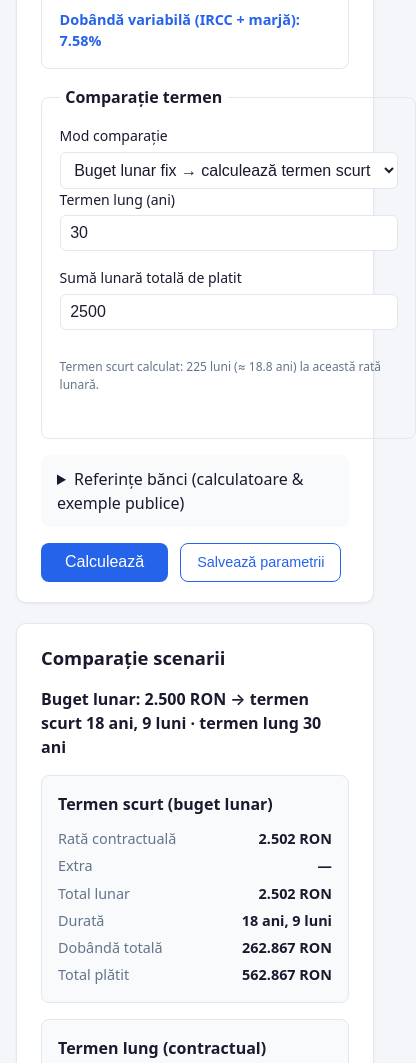
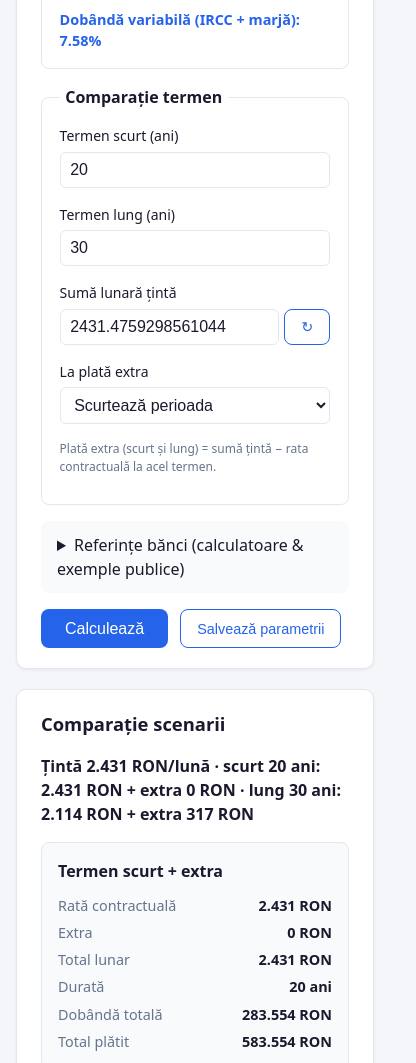
Before and after one commit to cozminv/loan-repayments, a website built with Vite: page index.html in a window 390 px wide. Shown: the part 1129-2192 px from the top of the page, 416 px wide, since content can reach past the window. Built offline with nearby package versions, Linux system fonts and the light colour scheme.

Commit message:
Refactor mortgage comparison logic and enhance UI elements
- Streamlined the mortgage comparison functionality by removing the comparison mode selector and integrating the logic directly into the calculation process.
- Updated the form layout to improve user experience, including dynamic fields for target monthly payment and short term autofill.
- Enhanced the calculation engine to derive short terms based on target monthly payments, ensuring accurate comparisons.
- Improved CSS styles for better alignment and responsiveness of input fields and buttons.
- Updated tests to reflect changes in comparison logic and ensure accuracy in calculations.

```diff
--- a/index.html
+++ b/index.html
@@ -103,34 +103,29 @@
 
         <fieldset class="fieldset">
           <legend>Comparație termen</legend>
-          <label class="full-width">
-            Mod comparație
-            <select id="comparisonMode">
-              <option value="monthly_budget" selected>Buget lunar fix → calculează termen scurt</option>
-              <option value="fixed_terms">Termene fixe (scurt vs lung + extra)</option>
-            </select>
-          </label>
           <div class="grid">
-            <label>
-              Termen lung (ani)
-              <input type="number" id="termLong" value="30" min="1" max="35" />
-            </label>
-          </div>
-          <div class="grid" id="monthlyBudgetFields">
-            <label>
-              Sumă lunară totală de platit
-              <input type="number" id="targetMonthly" value="2500" min="1" step="10" />
-            </label>
-            <p class="hint full-width" id="computedTermHint"></p>
-          </div>
-          <div class="grid hidden" id="fixedTermsFields">
             <label>
               Termen scurt (ani)
               <input type="number" id="termShort" value="20" min="1" max="35" />
             </label>
             <label>
-              Plată extra lunară (opțional)
-              <input type="number" id="extraOverride" placeholder="Auto: diferența ratelor" min="0" step="10" />
+              Termen lung (ani)
+              <input type="number" id="termLong" value="30" min="1" max="35" />
+            </label>
+            <label>
+              Sumă lunară țintă
+              <span class="input-inline">
+                <input type="number" id="targetMonthly" value="2500" min="1" step="10" />
+                <button
+                  type="button"
+                  id="autofillShortTerm"
+                  class="btn-inline secondary"
+                  title="Calculează termen scurt din sumă țintă"
+                  aria-label="Calculează termen scurt din sumă țintă"
+                >
+                  ↻
+                </button>
+              </span>
             </label>
             <label>
               La plată extra
@@ -140,6 +135,9 @@
               </select>
             </label>
           </div>
+          <p class="hint">
+            Plată extra (scurt și lung) = sumă țintă − rata contractuală la acel termen.
+          </p>
         </fieldset>
 
         <details class="bank-refs panel-inset">
--- a/src/engine/compareScenarios.ts
+++ b/src/engine/compareScenarios.ts
@@ -1,6 +1,5 @@
-import { amortize, effectiveAnnualRate } from './amortize.ts';
-import { termMonthsFromTargetPayment } from './termFromPayment.ts';
-import type { ComparisonInputs, ComparisonResult, ScenarioSummary } from './types.ts';
+import { amortize } from './amortize.ts';
+import type { ComparisonInputs, ComparisonResult, ExtraStrategy, RateConfig, RepaymentType, ScenarioSummary } from './types.ts';
 
 function buildSummary(
   label: string,
@@ -22,91 +21,100 @@ function buildSummary(
   };
 }
 
+/** Plată extra = sumă țintă − rata contractuală la acel termen (≥ 0). */
+export function extraFromTargetMonthly(
+  contractualPayment: number,
+  targetMonthlyPayment: number,
+): number {
+  return Math.max(0, targetMonthlyPayment - contractualPayment);
+}
+
+function contractualPaymentAtTerm(
+  principal: number,
+  termMonths: number,
+  repaymentType: RepaymentType,
+  rate: RateConfig,
+): number {
+  return amortize({
+    principal,
+    termMonths,
+    repaymentType,
+    rate,
+    extraMonthly: 0,
+  }).firstPayment;
+}
+
+function amortizeWithTargetExtra(
+  principal: number,
+  termMonths: number,
+  repaymentType: RepaymentType,
+  rate: RateConfig,
+  targetMonthlyPayment: number,
+  extraStrategy: ExtraStrategy,
+): { result: ReturnType<typeof amortize>; contractual: number; extra: number } {
+  const contractual = contractualPaymentAtTerm(principal, termMonths, repaymentType, rate);
+  const extra = extraFromTargetMonthly(contractual, targetMonthlyPayment);
+  const result = amortize({
+    principal,
+    termMonths,
+    repaymentType,
+    rate,
+    extraMonthly: extra,
+    extraStrategy,
+  });
+  return { result, contractual, extra };
+}
+
 export function compareScenarios(inputs: ComparisonInputs): ComparisonResult {
   const {
     principal,
     repaymentType,
     rate,
+    termShortMonths,
     termLongMonths,
-    comparisonMode = 'monthly_budget',
+    targetMonthlyPayment,
     extraStrategy = 'shorten_term',
   } = inputs;
 
-  const annualRate = effectiveAnnualRate(rate, 1);
-  let termShortMonths = inputs.termShortMonths;
-  let computedShortTermMonths: number | undefined;
-
-  if (comparisonMode === 'monthly_budget') {
-    const target = inputs.targetMonthlyPayment ?? 0;
-    const computed = termMonthsFromTargetPayment(
-      principal,
-      annualRate,
-      target,
-      repaymentType,
-    );
-    if (computed == null) {
-      throw new Error(
-        'Bugetul lunar este prea mic pentru a acoperi dobânda. Mărește suma sau verifică dobânda.',
-      );
-    }
-    termShortMonths = computed;
-    computedShortTermMonths = computed;
-  }
-
-  const resultA = amortize({
+  const short = amortizeWithTargetExtra(
     principal,
-    termMonths: termShortMonths,
+    termShortMonths,
     repaymentType,
     rate,
-    extraMonthly: 0,
-  });
+    targetMonthlyPayment,
+    extraStrategy,
+  );
 
-  const mHigh = resultA.firstPayment;
-
-  const resultBBase = amortize({
+  const long = amortizeWithTargetExtra(
     principal,
-    termMonths: termLongMonths,
+    termLongMonths,
     repaymentType,
     rate,
-    extraMonthly: 0,
-  });
+    targetMonthlyPayment,
+    extraStrategy,
+  );
 
-  const mLow = resultBBase.firstPayment;
-
-  let extraMonthly = 0;
-  let resultB = resultBBase;
-
-  if (comparisonMode === 'fixed_terms') {
-    extraMonthly = inputs.extraMonthly ?? Math.max(0, mHigh - mLow);
-    resultB = amortize({
-      principal,
-      termMonths: termLongMonths,
-      repaymentType,
-      rate,
-      extraMonthly,
-      extraStrategy,
-    });
-  }
-
-  const labelA =
-    comparisonMode === 'monthly_budget' ? 'Termen scurt (buget lunar)' : 'Termen scurt';
-  const labelB =
-    comparisonMode === 'monthly_budget' ? 'Termen lung (contractual)' : 'Termen lung + extra';
-
-  const scenarioA = buildSummary(labelA, termShortMonths, mHigh, 0, resultA);
-  const scenarioB = buildSummary(labelB, termLongMonths, mLow, extraMonthly, resultB);
-
-  const matchedMonthlyOutflow =
-    comparisonMode === 'monthly_budget' ? inputs.targetMonthlyPayment ?? mHigh : mHigh;
+  const scenarioA = buildSummary(
+    'Termen scurt + extra',
+    termShortMonths,
+    short.contractual,
+    short.extra,
+    short.result,
+  );
+  const scenarioB = buildSummary(
+    'Termen lung + extra',
+    termLongMonths,
+    long.contractual,
+    long.extra,
+    long.result,
+  );
 
   return {
-    comparisonMode,
-    computedShortTermMonths,
     scenarioA,
     scenarioB,
     interestDelta: scenarioB.totalInterest - scenarioA.totalInterest,
     totalPaidDelta: scenarioB.totalPaid - scenarioA.totalPaid,
     monthsDelta: scenarioB.payoffMonths - scenarioA.payoffMonths,
-    matchedMonthlyOutflow,
+    matchedMonthlyOutflow: targetMonthlyPayment,
   };
 }
--- a/src/engine/presets.ts
+++ b/src/engine/presets.ts
@@ -53,7 +53,7 @@ const GENERIC_PRESETS: LoanPreset[] = [
   {
     id: 'compare_20_vs_30',
     label: 'Comparație 20 vs 30 ani · 250.000 RON',
-    description: 'Scenariu pentru „termen scurt vs lung + extra” la același flux lunar.',
+    description: '250.000 RON, sumă lunară derivată din ~20 ani vs termen 30 ani + extra.',
     snapshot: {
       principal: 250_000,
       currency: 'RON',
--- a/src/main.ts
+++ b/src/main.ts
@@ -15,9 +15,8 @@ import {
   loadFormFromStorage,
   readFormValues,
   saveFormToStorage,
-  toggleComparisonFields,
   toggleRateFields,
-  updateComputedTermHint,
+  autofillShortTermFromTarget,
   type LoanFormValues,
 } from './ui/loanForm.ts';
 import { formValuesToRateConfig } from './ui/rateConfig.ts';
@@ -120,7 +119,6 @@ function loadBankExample(): void {
   }
   applyFormSnapshot(ref.snapshot);
   toggleRateFields();
-  toggleComparisonFields();
   loadedExamplePayment =
     ref.snapshot.expectedMonthlyPayment != null
       ? {
@@ -178,58 +176,41 @@ function run(): void {
   const v = readFormValues();
   saveFormToStorage();
 
+  const termShortMonths = v.termShortYears * 12;
   const termLongMonths = v.termLongYears * 12;
-  const termShortMonths = v.termShortYears * 12;
   const rate = formValuesToRateConfig(v);
 
-  let comparison;
-  try {
-    comparison = compareScenarios({
-      principal: v.principal,
-      repaymentType: v.repaymentType,
-      rate,
-      comparisonMode: v.comparisonMode,
-      targetMonthlyPayment: v.targetMonthlyPayment,
-      termShortMonths,
-      termLongMonths,
-      extraMonthly: v.extraOverride,
-      extraStrategy: v.extraStrategy,
-    });
-  } catch (err) {
-    alert(err instanceof Error ? err.message : 'Date invalide pentru comparație.');
+  if (termShortMonths >= termLongMonths) {
+    alert('Termenul scurt trebuie să fie mai mic decât termenul lung.');
     return;
   }
 
-  const shortMonths =
-    comparison.computedShortTermMonths ?? comparison.scenarioA.termMonths;
-  if (shortMonths >= termLongMonths) {
-    alert('Termenul scurt calculat trebuie să fie mai mic decât termenul lung.');
-    return;
-  }
+  const comparison = compareScenarios({
+    principal: v.principal,
+    repaymentType: v.repaymentType,
+    rate,
+    termShortMonths,
+    termLongMonths,
+    targetMonthlyPayment: v.targetMonthlyPayment,
+    extraStrategy: v.extraStrategy,
+  });
+
+  const shortMonths = termShortMonths;
 
   const { scenarioA: a, scenarioB: b, matchedMonthlyOutflow } = comparison;
 
   $('results').classList.remove('hidden');
   $('schedules').classList.remove('hidden');
 
-  const showInvest = v.comparisonMode === 'fixed_terms';
-  $('invest-section').classList.toggle('hidden', !showInvest);
-
   showPaymentCheck(v.currency, termLongMonths, v);
 
-  if (v.comparisonMode === 'monthly_budget') {
-    $('matchedOutflow').textContent = `Buget lunar: ${formatMoney(matchedMonthlyOutflow, v.currency)} → termen scurt ${formatMonths(shortMonths)} · termen lung ${formatMonths(termLongMonths)}`;
-  } else {
-    $('matchedOutflow').textContent = `Flux lunar egal: ${formatMoney(matchedMonthlyOutflow, v.currency)}/lună`;
-  }
+  $('matchedOutflow').textContent = `Țintă ${formatMoney(matchedMonthlyOutflow, v.currency)}/lună · scurt ${formatMonths(shortMonths)}: ${formatMoney(a.contractualPayment, v.currency)} + extra ${formatMoney(a.extraMonthly, v.currency)} · lung ${formatMonths(termLongMonths)}: ${formatMoney(b.contractualPayment, v.currency)} + extra ${formatMoney(b.extraMonthly, v.currency)}`;
 
   const winner =
     a.totalInterest < b.totalInterest
       ? 'Termenul scurt economisește dobândă'
       : b.totalInterest < a.totalInterest
-        ? v.comparisonMode === 'monthly_budget'
-          ? 'Termenul lung (rată contractuală) costă mai multă dobândă'
-          : 'Termenul lung + extra economisește dobândă'
+        ? 'Termenul lung + extra economisește dobândă'
         : 'Același cost al dobânzii';
 
   $('scenarioCards').innerHTML = `
@@ -237,7 +218,7 @@ function run(): void {
       <h3>${a.label}</h3>
       <dl>
         <dt>Rată contractuală</dt><dd>${formatMoney(a.contractualPayment, v.currency)}</dd>
-        <dt>Extra</dt><dd>—</dd>
+        <dt>Extra</dt><dd>${formatMoney(a.extraMonthly, v.currency)}</dd>
         <dt>Total lunar</dt><dd>${formatMoney(a.totalMonthly, v.currency)}</dd>
         <dt>Durată</dt><dd>${formatMonths(a.payoffMonths)}</dd>
         <dt>Dobândă totală</dt><dd>${formatMoney(a.totalInterest, v.currency)}</dd>
@@ -266,12 +247,6 @@ function run(): void {
   `;
 
   renderComparisonChart($('interestChart') as HTMLCanvasElement, a.result, b.result);
-
-  if (!showInvest) {
-    renderScheduleTable($('scheduleA'), a.result, v.currency, a.label);
-    renderScheduleTable($('scheduleB'), b.result, v.currency, b.label);
-    return;
-  }
 
   const baselineLong = amortize({
     principal: v.principal,
@@ -340,11 +315,10 @@ function bindFormListeners(): void {
   }
 
   $('rateMode').addEventListener('change', toggleRateFields);
-  $('comparisonMode').addEventListener('change', toggleComparisonFields);
-  for (const id of ['targetMonthly', 'principal', 'repaymentType', 'termLong']) {
-    document.getElementById(id)?.addEventListener('input', updateComputedTermHint);
-    document.getElementById(id)?.addEventListener('change', updateComputedTermHint);
-  }
+  $('autofillShortTerm').addEventListener('click', () => {
+    const err = autofillShortTermFromTarget();
+    if (err) alert(err);
+  });
   $('quickPreset').addEventListener('change', updatePresetDescription);
   $('applyPreset').addEventListener('click', applyQuickPreset);
   $('bankReference').addEventListener('change', updateBankRefMeta);
@@ -374,5 +348,4 @@ if (!loadFormFromStorage()) {
 }
 bindFormListeners();
 toggleRateFields();
-toggleComparisonFields();
 run();
--- a/src/style.css
+++ b/src/style.css
@@ -123,6 +123,24 @@ header h1 {
 .preset-bar label {
   flex: 1;
   min-width: 220px;
+}
+
+.input-inline {
+  display: flex;
+  gap: 0.35rem;
+  align-items: stretch;
+}
+
+.input-inline input {
+  flex: 1;
+  min-width: 0;
+}
+
+.btn-inline {
+  flex-shrink: 0;
+  padding: 0.4rem 0.55rem;
+  font-size: 1rem;
+  line-height: 1;
 }
 
 .preset-desc {
--- a/src/ui/loanForm.ts
+++ b/src/ui/loanForm.ts
@@ -1,8 +1,9 @@
 import type { LoanFormSnapshot } from '../engine/bankReferences.ts';
 import { effectiveAnnualRate } from '../engine/amortize.ts';
-import { formValuesToRateConfig } from './rateConfig.ts';
+import { annuityPayment } from '../engine/annuity.ts';
+import { formValuesToRateConfig, snapshotToRateConfig } from './rateConfig.ts';
 import { termMonthsFromTargetPayment } from '../engine/termFromPayment.ts';
-import type { ComparisonMode, Currency, ExtraStrategy, RateMode, RepaymentType } from '../engine/types.ts';
+import type { Currency, ExtraStrategy, RateMode, RepaymentType } from '../engine/types.ts';
 
 export interface LoanFormValues {
   principal: number;
@@ -13,11 +14,9 @@ export interface LoanFormValues {
   fixedPeriodYears: number;
   irccPercent: number;
   marginPercent: number;
-  comparisonMode: ComparisonMode;
   targetMonthlyPayment: number;
   termShortYears: number;
   termLongYears: number;
-  extraOverride?: number;
   extraStrategy: ExtraStrategy;
 }
 
@@ -30,11 +29,9 @@ const FIELD_IDS = {
   fixedPeriodYears: 'fixedPeriodYears',
   ircc: 'ircc',
   margin: 'margin',
-  comparisonMode: 'comparisonMode',
   targetMonthly: 'targetMonthly',
   termShort: 'termShort',
   termLong: 'termLong',
-  extraOverride: 'extraOverride',
   extraStrategy: 'extraStrategy',
 } as const;
 
@@ -47,7 +44,6 @@ function select(id: string): HTMLSelectElement {
 }
 
 export function readFormValues(): LoanFormValues {
-  const extraRaw = input(FIELD_IDS.extraOverride).value;
   return {
     principal: parseFloat(input(FIELD_IDS.principal).value),
     currency: select(FIELD_IDS.currency).value as Currency,
@@ -57,13 +53,25 @@ export function readFormValues(): LoanFormValues {
     fixedPeriodYears: parseInt(input(FIELD_IDS.fixedPeriodYears).value, 10),
     irccPercent: parseFloat(input(FIELD_IDS.ircc).value),
     marginPercent: parseFloat(input(FIELD_IDS.margin).value),
-    comparisonMode: select(FIELD_IDS.comparisonMode).value as ComparisonMode,
     targetMonthlyPayment: parseFloat(input(FIELD_IDS.targetMonthly).value),
     termShortYears: parseInt(input(FIELD_IDS.termShort).value, 10),
     termLongYears: parseInt(input(FIELD_IDS.termLong).value, 10),
-    extraOverride: extraRaw ? parseFloat(extraRaw) : undefined,
     extraStrategy: select(FIELD_IDS.extraStrategy).value as ExtraStrategy,
   };
+}
+
+function targetMonthlyFromSnapshot(snapshot: LoanFormSnapshot): number {
+  if (snapshot.expectedMonthlyPayment != null) {
+    return snapshot.expectedMonthlyPayment;
+  }
+  const rate = snapshotToRateConfig(snapshot);
+  const annualRate = effectiveAnnualRate(rate, 1);
+  const months = snapshot.termShortYears * 12;
+  if (snapshot.repaymentType === 'annuity') {
+    return annuityPayment(snapshot.principal, annualRate, months);
+  }
+  const r = annualRate / 100 / 12;
+  return snapshot.principal / months + snapshot.principal * r;
 }
 
 export function applyFormSnapshot(snapshot: LoanFormSnapshot): void {
@@ -85,6 +93,34 @@ export function applyFormSnapshot(snapshot: LoanFormSnapshot): void {
   }
   input(FIELD_IDS.termShort).value = String(snapshot.termShortYears);
   input(FIELD_IDS.termLong).value = String(snapshot.termLongYears);
+  input(FIELD_IDS.targetMonthly).value = String(targetMonthlyFromSnapshot(snapshot));
+}
+
+/** Setează termen scurt (ani) din sumă lunară țintă; termenul poate fi editat după. */
+export function autofillShortTermFromTarget(): string | null {
+  const v = readFormValues();
+  const rate = formValuesToRateConfig(v);
+  const annualRate = effectiveAnnualRate(rate, 1);
+  const termLongMonths = v.termLongYears * 12;
+
+  const shortMonths = termMonthsFromTargetPayment(
+    v.principal,
+    annualRate,
+    v.targetMonthlyPayment,
+    v.repaymentType,
+  );
+
+  if (shortMonths == null) {
+    return 'Suma țintă este prea mică — nu acoperă dobânda la această sumă.';
+  }
+
+  if (shortMonths >= termLongMonths) {
+    return 'Termenul scurt derivat trebuie să fie mai mic decât termenul lung.';
+  }
+
+  const shortYears = Math.max(1, Math.round(shortMonths / 12));
+  input(FIELD_IDS.termShort).value = String(shortYears);
+  return null;
 }
 
 export function toggleRateFields(): void {
@@ -102,14 +138,6 @@ export function toggleRateFields(): void {
   marginWrap?.classList.toggle('hidden', mode === 'fixed');
 
   updateEffectiveRateDisplay();
-  updateComputedTermHint();
-}
-
-export function toggleComparisonFields(): void {
-  const mode = select(FIELD_IDS.comparisonMode).value;
-  document.getElementById('monthlyBudgetFields')?.classList.toggle('hidden', mode !== 'monthly_budget');
-  document.getElementById('fixedTermsFields')?.classList.toggle('hidden', mode !== 'fixed_terms');
-  updateComputedTermHint();
 }
 
 export function updateEffectiveRateDisplay(): void {
@@ -125,33 +153,7 @@ export function updateEffectiveRateDisplay(): void {
   el.textContent = `Dobândă variabilă (IRCC + marjă): ${(ircc + margin).toFixed(2)}%`;
 }
 
-export function updateComputedTermHint(): void {
-  const hint = document.getElementById('computedTermHint');
-  if (!hint || select(FIELD_IDS.comparisonMode).value !== 'monthly_budget') {
-    if (hint) hint.textContent = '';
-    return;
-  }
-
-  const v = readFormValues();
-  const rate = formValuesToRateConfig(v);
-  const annualRate = effectiveAnnualRate(rate, 1);
-  const months = termMonthsFromTargetPayment(
-    v.principal,
-    annualRate,
-    v.targetMonthlyPayment,
-    v.repaymentType,
-  );
-
-  if (months == null) {
-    hint.textContent = 'Bugetul lunar este prea mic — nu acoperă dobânda la această sumă.';
-    return;
-  }
-
-  const years = (months / 12).toFixed(1);
-  hint.textContent = `Termen scurt calculat: ${months} luni (≈ ${years} ani) la această rată lunară.`;
-}
-
-const STORAGE_KEY = 'loan-repayments-form-v2';
+const STORAGE_KEY = 'loan-repayments-form-v5';
 
 export function saveFormToStorage(): void {
   try {
@@ -163,7 +165,12 @@ export function saveFormToStorage(): void {
 
 export function loadFormFromStorage(): boolean {
   try {
-    const raw = localStorage.getItem(STORAGE_KEY) ?? localStorage.getItem('loan-repayments-form-v1');
+    const raw =
+      localStorage.getItem(STORAGE_KEY) ??
+      localStorage.getItem('loan-repayments-form-v4') ??
+      localStorage.getItem('loan-repayments-form-v3') ??
+      localStorage.getItem('loan-repayments-form-v2') ??
+      localStorage.getItem('loan-repayments-form-v1');
     if (!raw) return false;
     const v = JSON.parse(raw) as Partial<LoanFormValues>;
     applyFormSnapshot({
@@ -178,9 +185,10 @@ export function loadFormFromStorage(): boolean {
       termShortYears: v.termShortYears ?? 20,
       termLongYears: v.termLongYears ?? 30,
     });
-    if (v.comparisonMode) select(FIELD_IDS.comparisonMode).value = v.comparisonMode;
-    if (v.targetMonthlyPayment) input(FIELD_IDS.targetMonthly).value = String(v.targetMonthlyPayment);
-    toggleComparisonFields();
+    if (v.targetMonthlyPayment) {
+      input(FIELD_IDS.targetMonthly).value = String(v.targetMonthlyPayment);
+    }
+    if (v.extraStrategy) select(FIELD_IDS.extraStrategy).value = v.extraStrategy;
     return true;
   } catch {
     return false;
--- a/src/ui/rateConfig.ts
+++ b/src/ui/rateConfig.ts
@@ -1,5 +1,31 @@
+import type { LoanFormSnapshot } from '../engine/bankReferences.ts';
 import type { LoanFormValues } from './loanForm.ts';
 import type { RateConfig } from '../engine/types.ts';
+
+export function snapshotToRateConfig(
+  s: Pick<
+    LoanFormSnapshot,
+    'rateMode' | 'fixedRatePercent' | 'fixedPeriodYears' | 'irccPercent' | 'marginPercent'
+  >,
+): RateConfig {
+  if (s.rateMode === 'fixed') {
+    return { mode: 'fixed', fixedRatePercent: s.fixedRatePercent };
+  }
+  if (s.rateMode === 'fixed_then_variable') {
+    return {
+      mode: 'fixed_then_variable',
+      fixedRatePercent: s.fixedRatePercent,
+      fixedPeriodMonths: (s.fixedPeriodYears ?? 0) * 12,
+      irccPercent: s.irccPercent,
+      marginPercent: s.marginPercent,
+    };
+  }
+  return {
+    mode: 'variable',
+    irccPercent: s.irccPercent,
+    marginPercent: s.marginPercent,
+  };
+}
 
 export function formValuesToRateConfig(v: Pick<LoanFormValues, 'rateMode' | 'fixedRatePercent' | 'fixedPeriodYears' | 'irccPercent' | 'marginPercent'>): RateConfig {
   if (v.rateMode === 'fixed') {
```
Also changed, not shown: src/engine/types.ts (+1 -9 lines), tests/compare.test.ts (+66 -16 lines), tests/termFromPayment.test.ts (+0 -20 lines).
